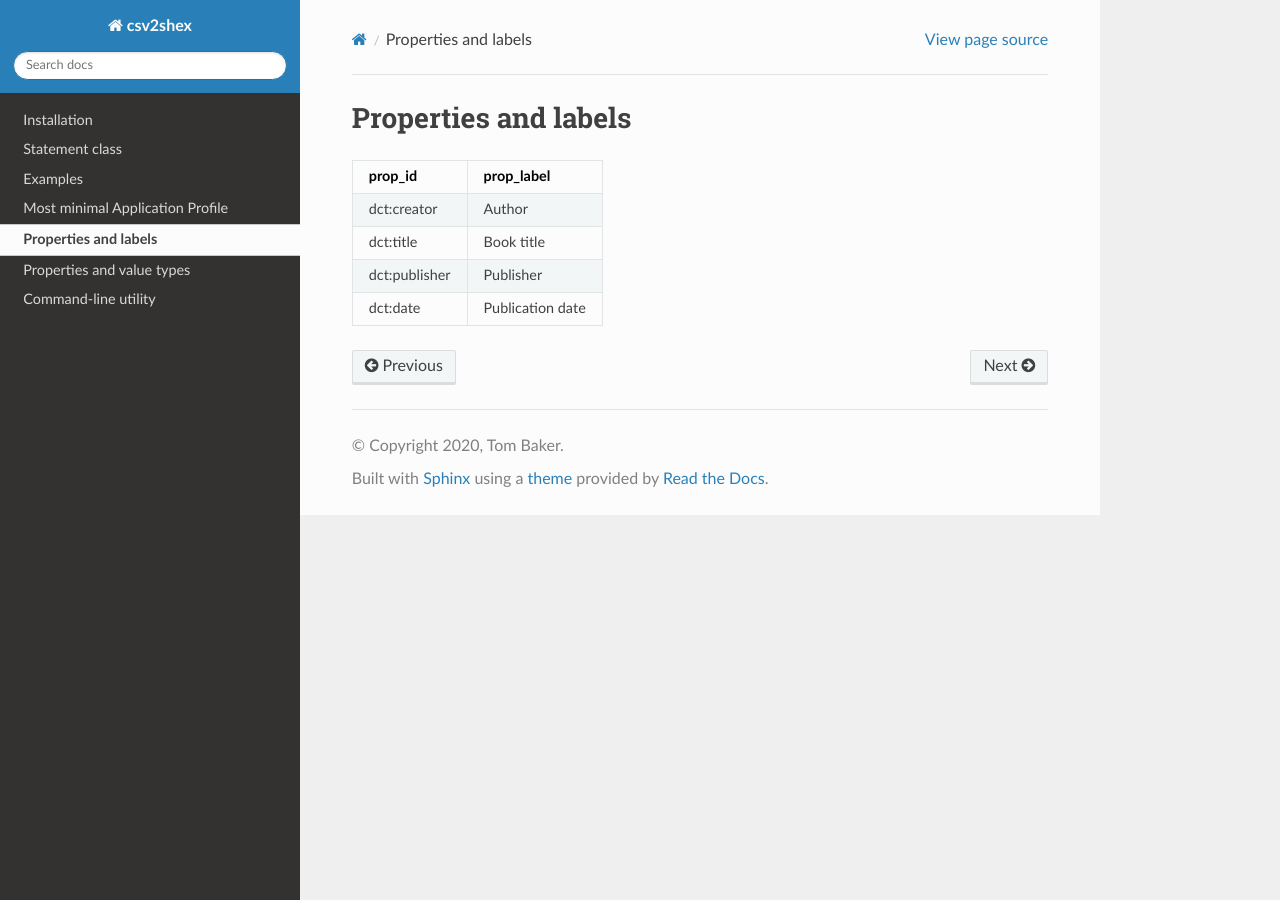
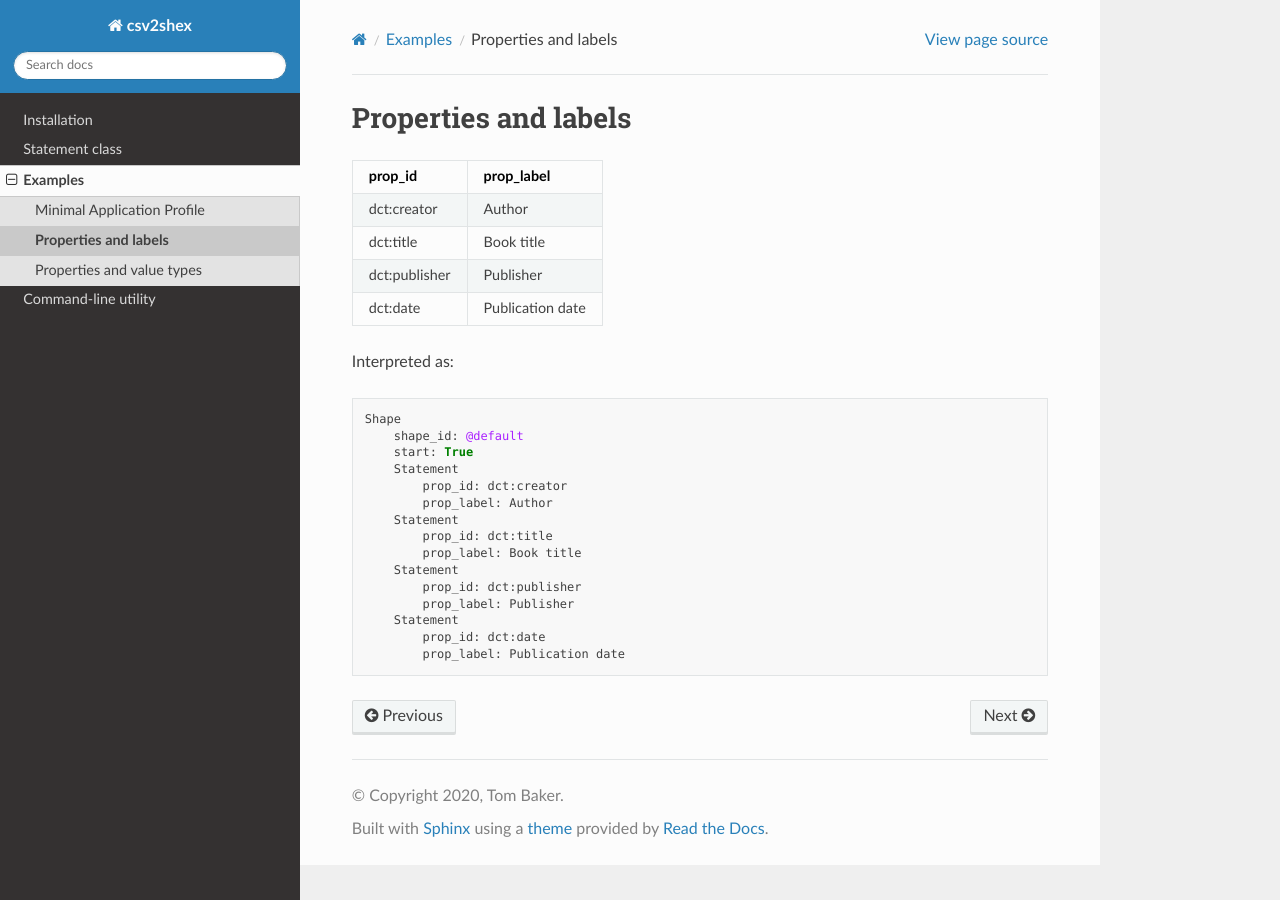
Before and after one commit to tombaker/csv2shex, a Sphinx documentation site: the page built from docs/examples/propid_label.rst, in a window 1280 px wide. Built offline with Sphinx 7.4.7 and the Read the Docs theme 2.0.0, drawn with Linux system fonts in a browser that asks for light colours.

Commit message:
Add 'csv2shex csvparse' output to each example

```diff
--- a/docs/examples/propid_label.rst
+++ b/docs/examples/propid_label.rst
@@ -4,3 +4,21 @@ Properties and labels
 .. csv-table::
    :file: ../examples/propid_label.csv
    :header-rows: 1
+
+Interpreted as::
+
+    Shape
+        shape_id: @default
+        start: True
+        Statement
+            prop_id: dct:creator
+            prop_label: Author
+        Statement
+            prop_id: dct:title
+            prop_label: Book title
+        Statement
+            prop_id: dct:publisher
+            prop_label: Publisher
+        Statement
+            prop_id: dct:date
+            prop_label: Publication date
--- a/docs/index.rst
+++ b/docs/index.rst
@@ -4,11 +4,9 @@ csv2shex
 Csv2shex is a command-line utility for converting files, formatted as CSV tables according to the DCMI Simple Application Profile specification, into ShEx schemas usable for validating RDF data.
 
 .. toctree::
+   :maxdepth: 3
 
    sources/Install
    sources/Statement_Class
    sources/Examples
-   examples/propid.rst
-   examples/propid_label.rst
-   examples/propid_valuetype.rst
    sources/Command_line
--- a/docs/sources/Examples.rst
+++ b/docs/sources/Examples.rst
@@ -1,2 +1,8 @@
 Examples
 --------
+
+.. toctree::
+
+   ../examples/propid.rst
+   ../examples/propid_label.rst
+   ../examples/propid_valuetype.rst
```
Also changed, not shown: docs/examples/propid.rst (+18 -2 lines), docs/examples/propid_valuetype.rst (+16 -1 lines).
